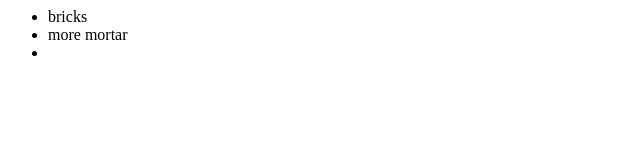
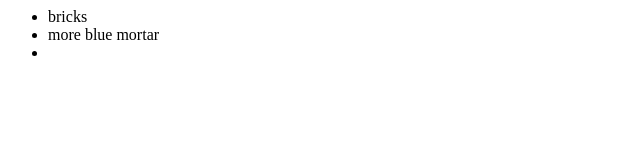
Before and after one commit to cemclean/newGitTest, a plain HTML site: page index.html in a window 1280 px wide. Shown: the full height of the page, 0-640 px from the left. Drawn offline with Linux system fonts and the light colour scheme.

Commit message:
changes to index.htcml

```diff
--- a/index.html
+++ b/index.html
@@ -4,7 +4,7 @@
     <div>
       <ul>
         <li>bricks</li>
-        <li>more mortar</li>
+        <li>more blue mortar</li>
         <li><mortar/li>
       </ul>
     </div>
```
